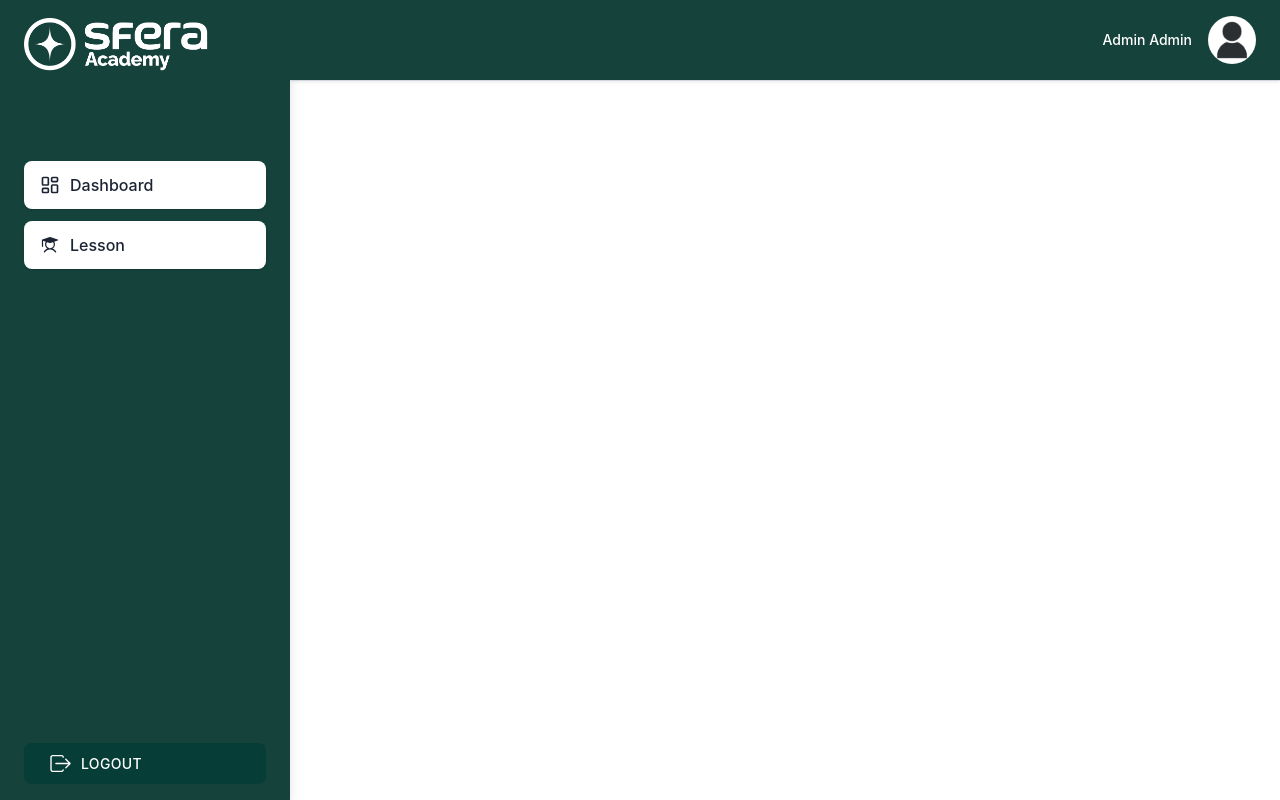
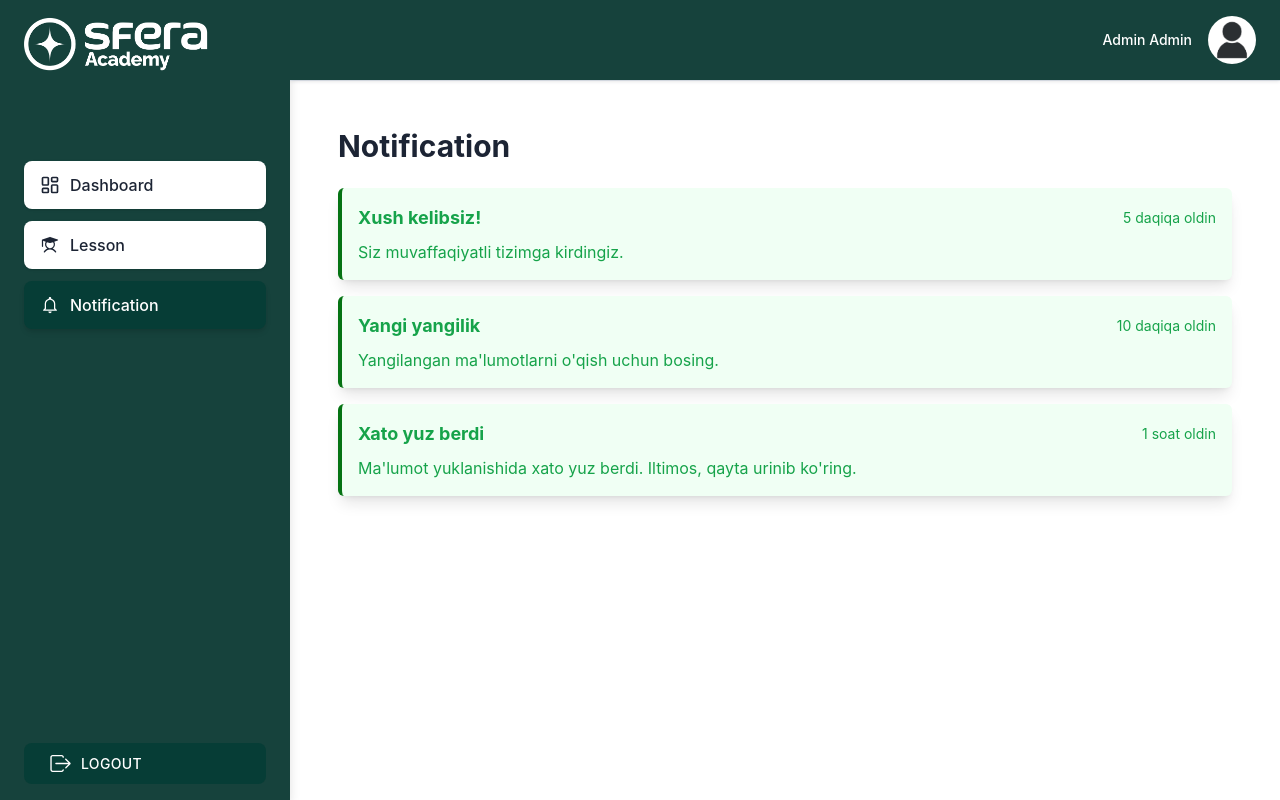
Before and after one commit to abdulazizsaidovcode/sfera-Edu, a React (Vite) app: page /notification in a window 1280 px wide. Built offline with nearby package versions, Linux system fonts and the light colour scheme; sample sign-in values are in the browser's storage.

Commit message:
notification dizayn tayyor buldi

```diff
--- a/src/App.tsx
+++ b/src/App.tsx
@@ -11,6 +11,7 @@ import LessonVideo from './pages/lesson/lesson'
 import Register from './pages/auth/register'
 import { useEffect } from 'react'
 import { setConfig } from './context/api/token'
+import Notification from './pages/notification/notification'
 
 function App() {
   const tokens = localStorage.getItem('token');
@@ -116,6 +117,16 @@ function App() {
         />
         <Route
           index
+          path={`/notification`}
+          element={
+            <>
+              <PageTitle title="Notification" />
+              <Notification />
+            </>
+          }
+        />
+        <Route
+          index
           path={`/lesson`}
           element={
             <>
--- a/src/components/custom/Sidebar/index.tsx
+++ b/src/components/custom/Sidebar/index.tsx
@@ -1,8 +1,8 @@
 import { useEffect, useRef } from 'react';
 import { LuLayoutDashboard } from 'react-icons/lu';
 import { NavLink, useLocation } from 'react-router-dom';
-import { PiStudentFill } from 'react-icons/pi';
-import { IoIosLogOut } from 'react-icons/io';
+import { PiNotification, PiNotificationFill, PiNotificationLight, PiNotionLogoLight, PiStudentFill } from 'react-icons/pi';
+import { IoIosLogOut, IoMdNotificationsOutline } from 'react-icons/io';
 import ShinyButton from '@/components/magicui/shiny-button';
 import logo from '@/assets/images/Sfer 2.png'
 
@@ -112,6 +112,12 @@ const Sidebar = ({ sidebarOpen, setSidebarOpen, isOpenModal, setIsOpenModal }: S
                   pathname={location.pathname}
                   to='/course'
                 />
+                <MenuItem
+                  title='Notification'
+                  icon={<IoMdNotificationsOutline size={20} />}
+                  pathname={location.pathname}
+                  to='/notification'
+                />
               </li>
             </ul>
           </div>
--- /dev/null
+++ b/src/pages/notification/notification.tsx
@@ -0,0 +1,48 @@
+import NotificationCard from './notificationcard';
+
+const Notification = () => {
+  const notifications = [
+    {
+      id: 1,
+      title: 'Xush kelibsiz!',
+      message: 'Siz muvaffaqiyatli tizimga kirdingiz.',
+      time: '5 daqiqa oldin',
+      type: 'true',
+    },
+    {
+      id: 2,
+      title: 'Yangi yangilik',
+      message: 'Yangilangan ma\'lumotlarni o\'qish uchun bosing.',
+      time: '10 daqiqa oldin',
+      type: 'true',
+    },
+    {
+      id: 3,
+      title: 'Xato yuz berdi',
+      message: 'Ma\'lumot yuklanishida xato yuz berdi. Iltimos, qayta urinib ko\'ring.',
+      time: '1 soat oldin',
+      type: 'true',
+    },
+  ];
+
+  return (
+    <div className="p-6">
+      <h2 className="text-3xl font-bold mb-6 text-gray-800">Notification</h2>
+      {notifications.length > 0 ? (
+        notifications.map((notification) => (
+          <NotificationCard
+            key={notification.id}
+            title={notification.title}
+            message={notification.message}
+            time={notification.time}
+            type={notification.type}
+          />
+        ))
+      ) : (
+        <p className="text-center text-gray-600">Sizda yangi xabarlar yo'q</p>
+      )}
+    </div>
+  );
+};
+
+export default Notification;
--- /dev/null
+++ b/src/pages/notification/notificationcard.tsx
@@ -0,0 +1,31 @@
+import React from 'react';
+
+interface NotificationCardProps {
+  title: string;
+  message: string;
+  time: string;
+  type: 'true' | 'false' // Xabarning turi
+}
+
+const NotificationCard: React.FC<NotificationCardProps> = ({ title, message, time, type }) => {
+  const getTypeStyles = (type: string) => {
+    switch (type) {
+      case 'true':
+        return 'bg-[#f0fff4] text-green-600 border-[#057313]';
+      default:
+        return 'bg-gray-100 text-gray-600 border-gray-400';
+    }
+  };
+
+  return (
+    <div className={`border-l-4 p-4 mb-4 rounded-md shadow-lg ${getTypeStyles(type)}`}>
+      <div className="flex justify-between items-center">
+        <h4 className="font-bold text-lg">{title}</h4>
+        <span className="text-sm text-gray-500">{time}</span>
+      </div>
+      <p className="mt-2">{message}</p>
+    </div>
+  );
+};
+
+export default NotificationCard;
```
